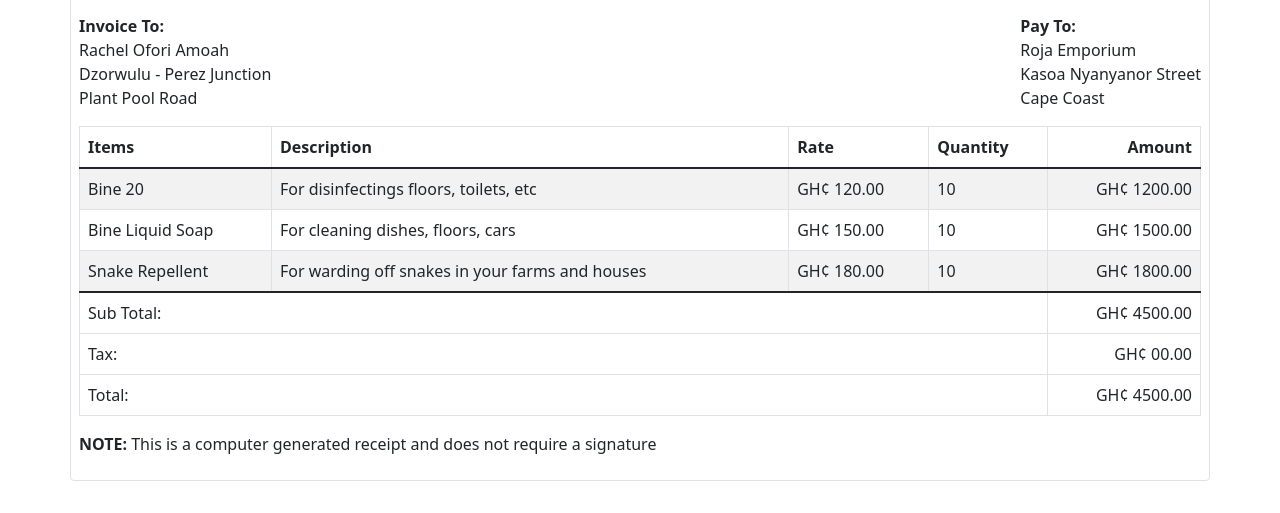
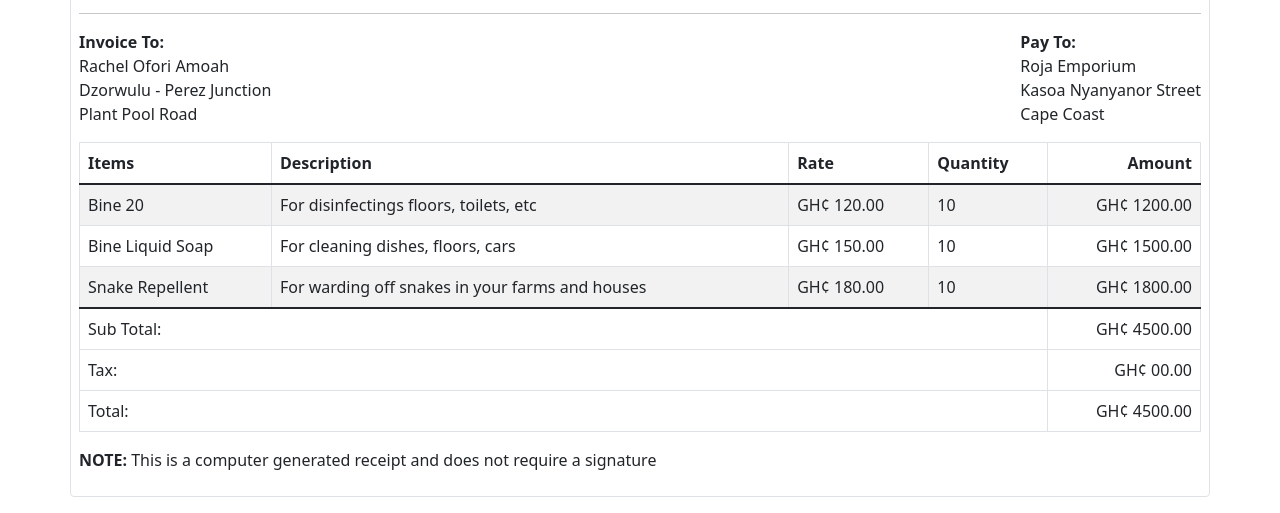
Before and after one commit to Dev-Henry/InvoiceApplication, a plain HTML site: page index.html in a window 1280 px wide. Shown: the part 344-857 px from the top of the page. Before the commit the page ends 825 px from the top, so only its background shows below. Drawn offline with nearby package versions, Linux system fonts and the light colour scheme.

Commit message:
added a little padding in the body section

```diff
--- a/index.html
+++ b/index.html
@@ -14,7 +14,7 @@
     <link href="css/site.css" rel="stylesheet">
 </head>
 
-<body>
+<body class="p-3">
     <!--this div is for the print button-->
     <div class="container rounded p-2 border border-1">
         <div class="d-flex justify-content-end mt-3 d-print-none">
```
